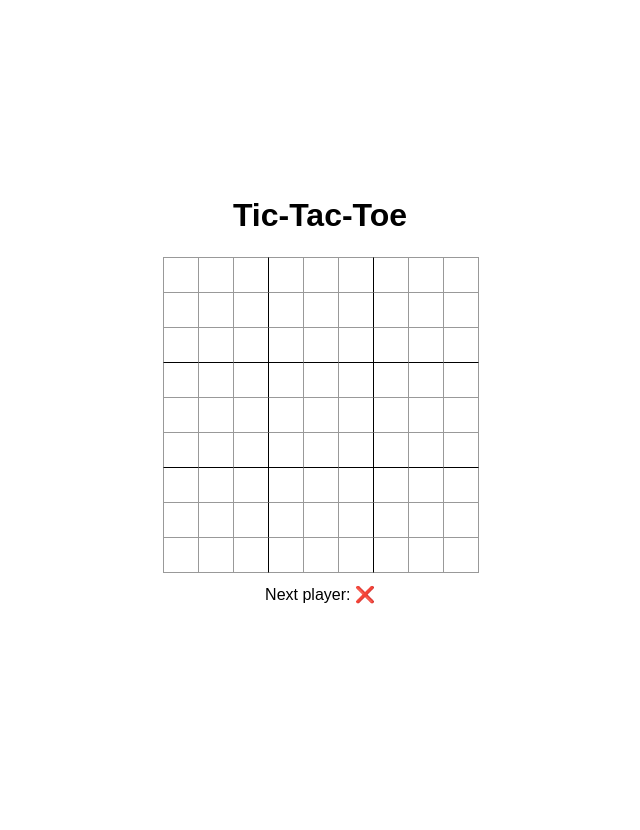
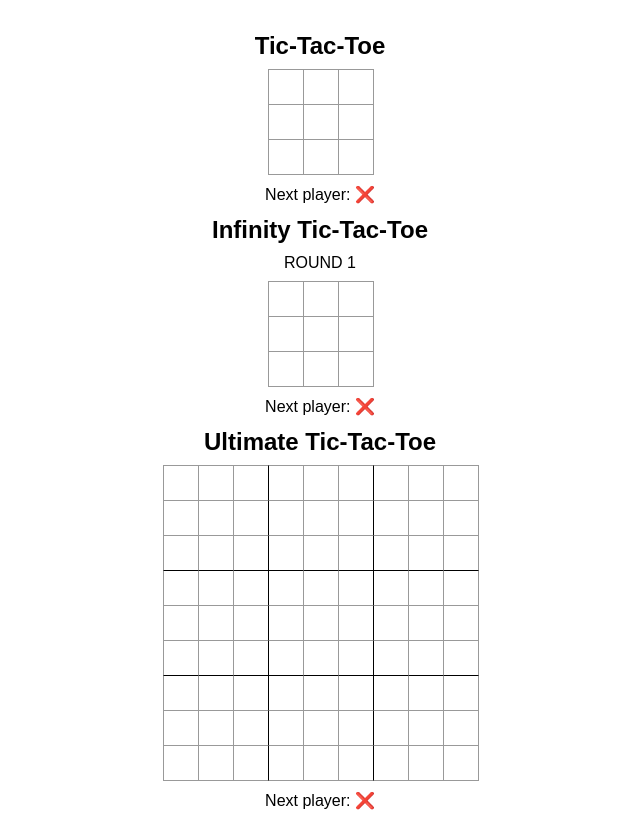
Before and after one commit to TsiaohanWang/my-tic-tac-toe, a React (Vite) app: page / in a window 1280 px wide. Shown: the whole page, without its empty margins (320-960 px from the left). Before the commit the page ends 800 px from the top, so only its background shows below. Built offline with nearby package versions, Linux system fonts and the light colour scheme.

Commit message:
修正标题

```diff
--- a/src/App.css
+++ b/src/App.css
@@ -51,7 +51,7 @@ body {
   flex-direction: column;
   align-items: center;
   justify-content: center;
-  gap: 12px;
+  gap: 10px;
 }
 
 .board {
@@ -59,11 +59,11 @@ body {
 }
 
 .game-title {
-  font-size: 32px;
+  font-size: 24px;
   font-weight: bold;
   text-align: center;
   width: max-content;
-  margin-bottom: 12px;
+  margin-top: 12px;
 }
 
 .game-info {
--- a/src/App.jsx
+++ b/src/App.jsx
@@ -269,7 +269,7 @@ export function UltimateGame() {
     return (
       <>
         <div className="game">
-          <div className="game-title">Tic-Tac-Toe</div>
+          <div className="game-title">Ultimate Tic-Tac-Toe</div>
           <UltimateBoard
             CellStatus={cellStatus}
             handleCellClick={handleClick}
@@ -286,7 +286,7 @@ export function UltimateGame() {
     return (
       <>
         <div className="game">
-          <div className="game-title">Tic-Tac-Toe</div>
+          <div className="game-title">Ultimate Tic-Tac-Toe</div>
           <UltimateBoard
             CellStatus={cellStatus}
             handleCellClick={handleClick}
@@ -302,7 +302,7 @@ export function UltimateGame() {
   return (
     <>
       <div className="game">
-        <div className="game-title">Tic-Tac-Toe</div>
+        <div className="game-title">Ultimate Tic-Tac-Toe</div>
         <UltimateBoard CellStatus={cellStatus} handleCellClick={handleClick} />
         <div className="game-info">
           <div>Next player: {isXNext ? PLAYER_1 : PLAYER_2}</div>
--- a/src/main.jsx
+++ b/src/main.jsx
@@ -4,6 +4,8 @@ import { DefaultGame, InfinityGame, UltimateGame } from './App.jsx'
 
 createRoot(document.getElementById('root')).render(
   <StrictMode>
+    <DefaultGame />
+    <InfinityGame />
     <UltimateGame />
   </StrictMode>,
 )
```
